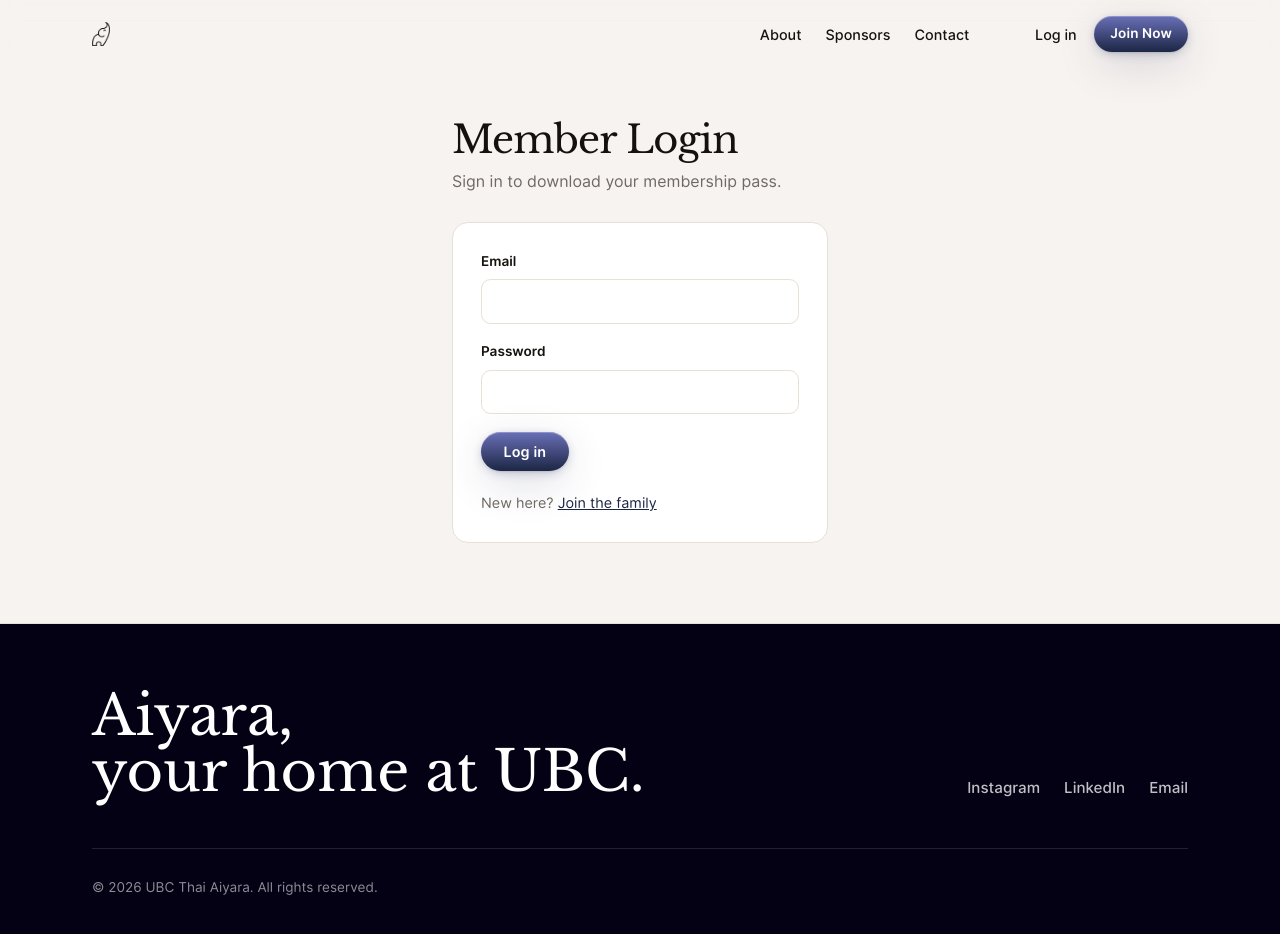
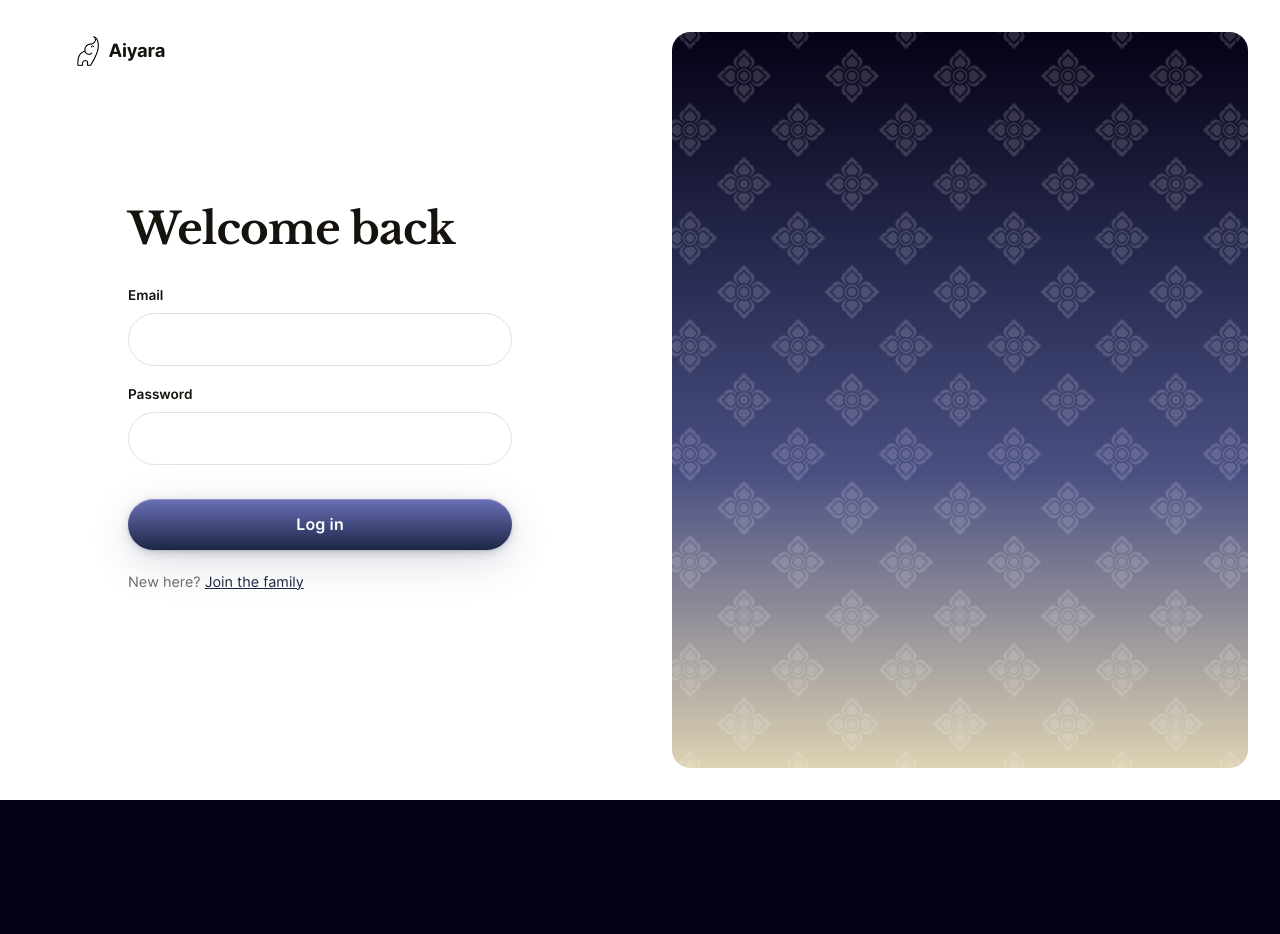
Before and after one commit to ubcthaiaiyara/website, a Next.js app: page /login in a window 1280 px wide. Shown: the top 934 px of the page. After the commit the page ends 800 px from the top, so only its background shows below. Built offline with nearby package versions, Linux system fonts and the light colour scheme; no server answers.

Commit message:
feat(login): add split screen redesign with Thai floral pattern

```diff
--- a/app/globals.css
+++ b/app/globals.css
@@ -858,6 +858,136 @@ body:has(.hero) .site-header:not(.is-scrolled):not(.is-open) .button:hover {
     margin-top: 1.75rem;
 }
 
+/* ---------- Split-screen login ---------- */
+/* Left: white form column with the brand mark top-left. Right: a rounded, inset
+   panel with the brand gradient and a product mockup. The global site header
+   and footer are hidden so the page reads as a standalone auth screen. */
+body:has(.auth-split) .site-header,
+body:has(.auth-split) .site-footer {
+    display: none;
+}
+
+.auth-split {
+    min-height: 100vh;
+    min-height: 100dvh;
+    display: grid;
+    grid-template-columns: 1fr 1fr;
+    background: #fff;
+}
+
+/* Left column: the form, vertically centered, with the mark pinned top-left. */
+.auth-form-col {
+    position: relative;
+    display: flex;
+    flex-direction: column;
+    justify-content: center;
+    padding: 4rem clamp(1.75rem, 6vw, 5rem);
+}
+
+.auth-brand {
+    position: absolute;
+    top: 2.25rem;
+    left: clamp(1.75rem, 6vw, 5rem);
+    display: flex;
+    align-items: center;
+    gap: 0.6rem;
+    font-weight: 700;
+    font-size: 1.15rem;
+    letter-spacing: -0.01em;
+    color: var(--fg);
+    text-decoration: none;
+}
+
+.auth-brand img {
+    height: 1.85rem;
+    width: auto;
+    /* The elephant art is white; darken it for the light column. */
+    filter: invert(1);
+}
+
+.auth-form-inner {
+    width: 100%;
+    max-width: 24rem;
+    margin: 0 auto;
+}
+
+.auth-form-col h1 {
+    font-size: clamp(2.3rem, 3.4vw, 3.1rem);
+    font-weight: 700;
+    letter-spacing: -0.02em;
+    line-height: 1.05;
+    margin: 0 0 2rem;
+}
+
+/* The form is a bare stack here (no bordered card) — matches the reference. */
+.auth-split .card {
+    margin-top: 0;
+    padding: 0;
+    background: none;
+    border: none;
+    border-radius: 0;
+}
+
+/* Inputs and the submit button share identical dimensions (full width, same
+   padding / font-size / line-height) so all the pills line up. */
+.auth-split .field input,
+.auth-split .card .button {
+    width: 100%;
+    padding: 0.85rem 1.25rem;
+    font-size: 1rem;
+    line-height: 1.5;
+    border-radius: 999px;
+}
+
+.auth-split .card .button {
+    margin-top: 1rem;
+}
+
+.auth-split .form-alt {
+    color: var(--muted);
+}
+
+/* Right column: inset rounded panel with the brand gradient + a pass mockup. */
+.auth-visual {
+    padding: 2rem;
+}
+
+.auth-visual-inner {
+    height: 100%;
+    border-radius: 1.15rem;
+    /* Traditional Thai floral motif in a diagonal (half-drop) repeat over the
+       brand gradient. */
+    background-image: url("/thai-motif.png"),
+        linear-gradient(
+            180deg,
+            #050115 0%,
+            #2b2f57 35%,
+            #4a4f82 60%,
+            #ddd2b2 100%
+        );
+    background-repeat: repeat, no-repeat;
+    background-size: 108px 108px, cover;
+    /* Center the tiling both ways so the pattern is symmetrical across the
+       panel's width and height (all four edges mirror). */
+    background-position: center center, center;
+    overflow: hidden;
+}
+
+/* Single column on smaller screens — drop the visual panel entirely. */
+@media (max-width: 860px) {
+    .auth-split {
+        grid-template-columns: 1fr;
+    }
+
+    .auth-visual {
+        display: none;
+    }
+
+    .auth-form-col {
+        padding-top: 7rem;
+    }
+}
+
 .field {
     display: flex;
     flex-direction: column;
--- a/app/login/page.tsx
+++ b/app/login/page.tsx
@@ -1,4 +1,6 @@
 import { redirect } from "next/navigation";
+import Link from "next/link";
+import Image from "next/image";
 import { readSession } from "@/lib/session";
 import LoginForm from "./LoginForm";
 
@@ -9,10 +11,30 @@ export default async function LoginPage() {
   }
 
   return (
-    <main className="auth-main">
-      <h1>Member Login</h1>
-      <p>Sign in to download your membership pass.</p>
-      <LoginForm />
+    <main className="auth-split">
+      {/* Left: form column */}
+      <div className="auth-form-col">
+        <Link href="/" className="auth-brand">
+          <Image
+            src="/elephant.png"
+            alt="UBC Thai Aiyara"
+            width={81}
+            height={109}
+            priority
+          />
+          <span>Aiyara</span>
+        </Link>
+
+        <div className="auth-form-inner">
+          <h1>Welcome back</h1>
+          <LoginForm />
+        </div>
+      </div>
+
+      {/* Right: brand visual panel with a minimalist Thai floral pattern */}
+      <div className="auth-visual" aria-hidden="true">
+        <div className="auth-visual-inner" />
+      </div>
     </main>
   );
 }
```
Also changed, not shown: public/thai-motif.png (added).
